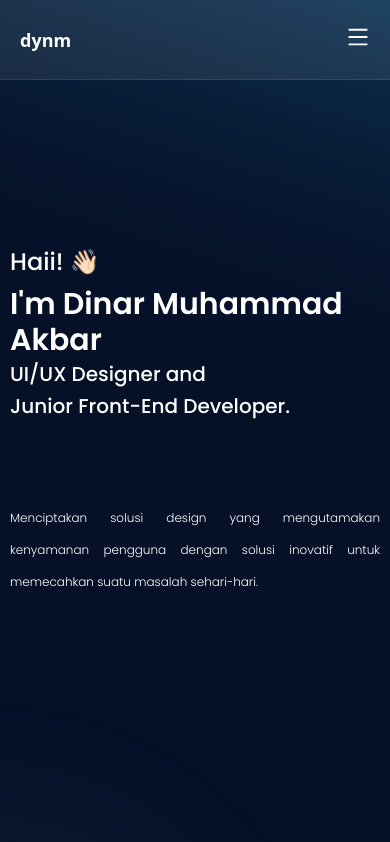
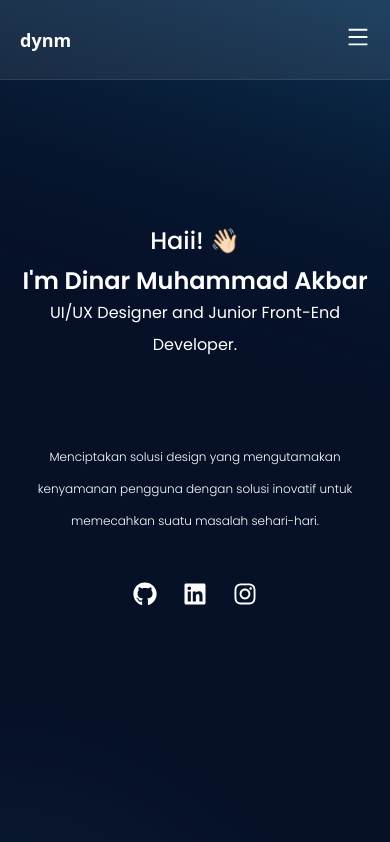
Before and after one commit to nulldynmrr/portofolio, a React (Create React App) app: page / in a window 390 px wide. Shown: the top 842 px of the page. Built offline with nearby package versions, Linux system fonts and the light colour scheme; grey boxes are pictures that could not be loaded.

Commit message:
Menambahkan button di device mobile

```diff
--- a/src/pages/caseStudy.jsx
+++ b/src/pages/caseStudy.jsx
@@ -53,7 +53,7 @@ export const Case = () => {
           televisi.
         </p>
       </section>
-      <section className="md:flex text-white px-[40px] md:px[160px] lg:px-[200px] mt-[80px] gap-x-[100px] ">
+      <section className="md:flex text-white px-[10px] md:px[160px] lg:px-[200px] mt-[80px] gap-x-[100px] ">
         <h1 className="md:max-w-[300px] colorTitle text-4xl md:text-6xl font-semibold">
           Problem Statement
         </h1>
@@ -68,7 +68,7 @@ export const Case = () => {
           </li>
         </ol>
       </section>
-      <section className="md:flex text-white px-[40px] md:px[160px] lg:px-[200px] mt-[80px] gap-x-[100px] ">
+      <section className="md:flex text-white px-[10px] md:px[160px] lg:px-[200px] mt-[80px] gap-x-[100px] ">
         <h1 className="md:min-w-[300px] colorTitle text-4xl md:text-6xl font-semibold">
           Solutions
         </h1>
@@ -81,7 +81,7 @@ export const Case = () => {
           <li>Membuat navigasi yang mudah untuk mencari dan memilih film</li>
         </ol>
       </section>
-      <section className="md:flex text-white px-[40px] md:px[160px] lg:px-[200px] mt-[80px] gap-x-[100px] ">
+      <section className="md:flex text-white px-[10px] md:px[160px] lg:px-[200px] mt-[80px] gap-x-[100px] ">
         <h1 className="md:min-w-[300px] colorTitle text-4xl md:text-6xl font-semibold">
           Purpose
         </h1>
@@ -95,7 +95,7 @@ export const Case = () => {
           <li>Untuk memberikan pengalaman menonton film yang nyaman</li>
         </ol>
       </section>
-      <section className="md:flex text-white px-[40px] md:px[160px] lg:px-[200px] mt-[80px] gap-x-[100px] ">
+      <section className="md:flex text-white px-[10px] md:px[160px] lg:px-[200px] mt-[80px] gap-x-[100px] ">
         <h1 className="md:max-w-[300px] colorTitle text-4xl md:text-6xl font-semibold">
           White Paper Research
         </h1>
@@ -117,14 +117,14 @@ export const Case = () => {
         </p>
       </section>
 
-      <section className="md:flex text-white px-[40px] md:px[160px] lg:px-[200px] mt-[80px] gap-x-[100px] ">
+      <section className="md:flex text-white px-[10px] md:px[160px] lg:px-[200px] mt-[80px] gap-x-[100px] ">
         <h1 className="md:max-w-[308px] colorTitle text-4xl md:text-6xl font-semibold">
           Kompetitor Analysis
         </h1>
         <Table />
       </section>
 
-      <section className="md:flex text-white px-[40px] md:px[160px] lg:px-[200px] mt-[80px] gap-x-[100px] ">
+      <section className="md:flex text-white px-[10px] md:px[160px] lg:px-[200px] mt-[80px] gap-x-[100px] ">
         <h1 className="md:min-w-[300px] colorTitle text-4xl md:text-6xl mb-6 font-semibold">
           User Interview
         </h1>
@@ -177,7 +177,7 @@ export const Case = () => {
           </ol>
         </div>
       </section>
-      <section className="md:flex text-white px-[40px] md:px[160px] lg:px-[200px] mt-[80px] gap-x-[100px] ">
+      <section className="md:flex text-white px-[10px] md:px[160px] lg:px-[200px] mt-[80px] gap-x-[100px] ">
         <h1 className="md:min-w-[300px] colorTitle text-4xl md:text-6xl font-semibold">
           User Persona
         </h1>
@@ -225,7 +225,7 @@ export const Case = () => {
           </div>
         </div>
       </section>
-      <section className="md:flex text-white px-[40px] md:px[160px] lg:px-[200px] mt-[80px] gap-x-[100px] ">
+      <section className="md:flex text-white px-[10px] md:px[160px] lg:px-[200px] mt-[80px] gap-x-[100px] ">
         <h1 className="md:min-w-[300px] colorTitle text-4xl md:text-6xl font-semibold">
           User Flow
         </h1>
@@ -239,7 +239,7 @@ export const Case = () => {
           <img src={imgUserFlow} alt="userFlow" className="mt-16" />
         </div>
       </section>
-      <section className="md:flex text-white px-[40px] md:px[160px] lg:px-[200px] mt-[80px] gap-x-[100px] ">
+      <section className="md:flex text-white px-[10px] md:px[160px] lg:px-[200px] mt-[80px] gap-x-[100px] ">
         <h1 className="md:min-w-[300px] colorTitle text-4xl md:text-6xl font-semibold">
           Wireframe
         </h1>
@@ -294,7 +294,7 @@ export const Case = () => {
           </div>
         </div>
       </section>
-      <section className="md:flex text-white px-[40px] md:px[160px] lg:px-[200px] mt-[80px] mb-[80px] gap-x-[100px] ">
+      <section className="md:flex text-white px-[10px] md:px[160px] lg:px-[200px] mt-[80px] mb-[80px] gap-x-[100px] ">
         <h1 className="md:min-w-[300px] colorTitle text-4xl md:text-6xl font-semibold">
           High Fidelity
         </h1>
--- a/src/pages/home.jsx
+++ b/src/pages/home.jsx
@@ -8,7 +8,13 @@ import imgAbout from "./../asset/about.svg";
 import imgExpertise from "./../asset/ilustrasiExpertise.svg";
 import imgMockup from "./../asset/mockup.svg";
 import { MdOutlineArrowOutward } from "react-icons/md";
-import { FaLightbulb, FaExclamationTriangle } from "react-icons/fa";
+import {
+  FaLightbulb,
+  FaExclamationTriangle,
+  FaGithub,
+  FaInstagram,
+  FaLinkedin,
+} from "react-icons/fa";
 import { LuGoal } from "react-icons/lu";
 import {
   organizationExperience,
@@ -32,37 +38,79 @@ export const Home = () => {
       <div className="top-0 left px-[10px] md:px-[160px] lg:px-[200px]">
         <section className="flex flex-col md:items-center justify-center h-screen leading-8 poppins text-white content">
           <h2
-            className="text-2xl md:text-3xl text-left md:text-center mb-2 font-medium"
+            className="text-2xl md:text-3xl text-center mb-2 font-medium"
             data-aos="fade-up"
           >
             Haii! 👋🏻
           </h2>
           <h1
-            className="text-3xl text-left md:text-center md:text-7xl font-semibold"
+            className="text-2xl text-center md:text-7xl font-semibold"
             data-aos="zoom-in-up"
           >
             I'm Dinar Muhammad Akbar
           </h1>
           <h1
-            className="text-[20px] text-left md:text-center  md:text-7xl font-medium md:font-semibold"
+            className="hidden md:block text-center  md:text-7xl font-medium md:font-semibold"
             data-aos="zoom-in-up"
           >
             UI/UX Designer and
           </h1>
           <h1
-            className="text-[20px] text-left md:text-center md:text-7xl font-medium md:font-semibold"
+            className="hidden md:block text-center md:text-7xl font-medium md:font-semibold"
             data-aos="zoom-in-up"
           >
             Junior Front-End Developer.
           </h1>
+          <h6
+            className="block md:hidden text-white text-opacity-100 text-md"
+            data-aos="zoom-in-up"
+          >
+            UI/UX Designer and Junior Front-End Developer.
+          </h6>
 
           <p
-            className="mt-20 max-w-[900px] font-light text-justify md:text-center text-[12px] md:text-xl"
+            className="mt-20 max-w-[900px] font-light text-center text-[12px] md:text-xl"
             data-aos="zoom-in-up"
           >
             Menciptakan solusi design yang mengutamakan kenyamanan pengguna
             dengan solusi inovatif untuk memecahkan suatu masalah sehari-hari.
           </p>
+
+          <div
+            className="flex justify-center items-center md:hidden mt-8"
+            data-aos="zoom-in-up"
+          >
+            <div className="cardbutton-Dark w-[50px] h-[50px] flex justify-center items-center transition duration-300 ease-in-out transform hover:scale-110 active:bg-gray-800 rounded-full">
+              <a
+                href="https://github.com/nulldynmrr/"
+                target="_blank"
+                rel="noopener noreferrer"
+                className="text-white"
+              >
+                <FaGithub className="h-6 w-6" />
+              </a>
+            </div>
+            <div className="cardbutton-Dark w-[50px] h-[50px] flex justify-center items-center transition duration-300 ease-in-out transform hover:scale-110 active:bg-gray-800 rounded-full">
+              <a
+                href="https://www.linkedin.com/in/dinar-m-akbar/"
+                target="_blank"
+                rel="noopener noreferrer"
+                className="text-white"
+              >
+                <FaLinkedin className="h-6 w-6" />
+              </a>
+            </div>
+            <div className="cardbutton-Dark w-[50px] h-[50px] flex justify-center items-center transition duration-300 ease-in-out transform hover:scale-110 active:bg-gray-800 rounded-full">
+              <a
+                href="https://www.instagram.com/dynm_4/"
+                target="_blank"
+                rel="noopener noreferrer"
+                className="text-white"
+              >
+                <FaInstagram className="h-6 w-6" />
+              </a>
+            </div>
+          </div>
         </section>
 
         <section className="flex flex-col lg:flex-row justify-center items-center md:space-x-8 mt-[5rem] text-white">
```
